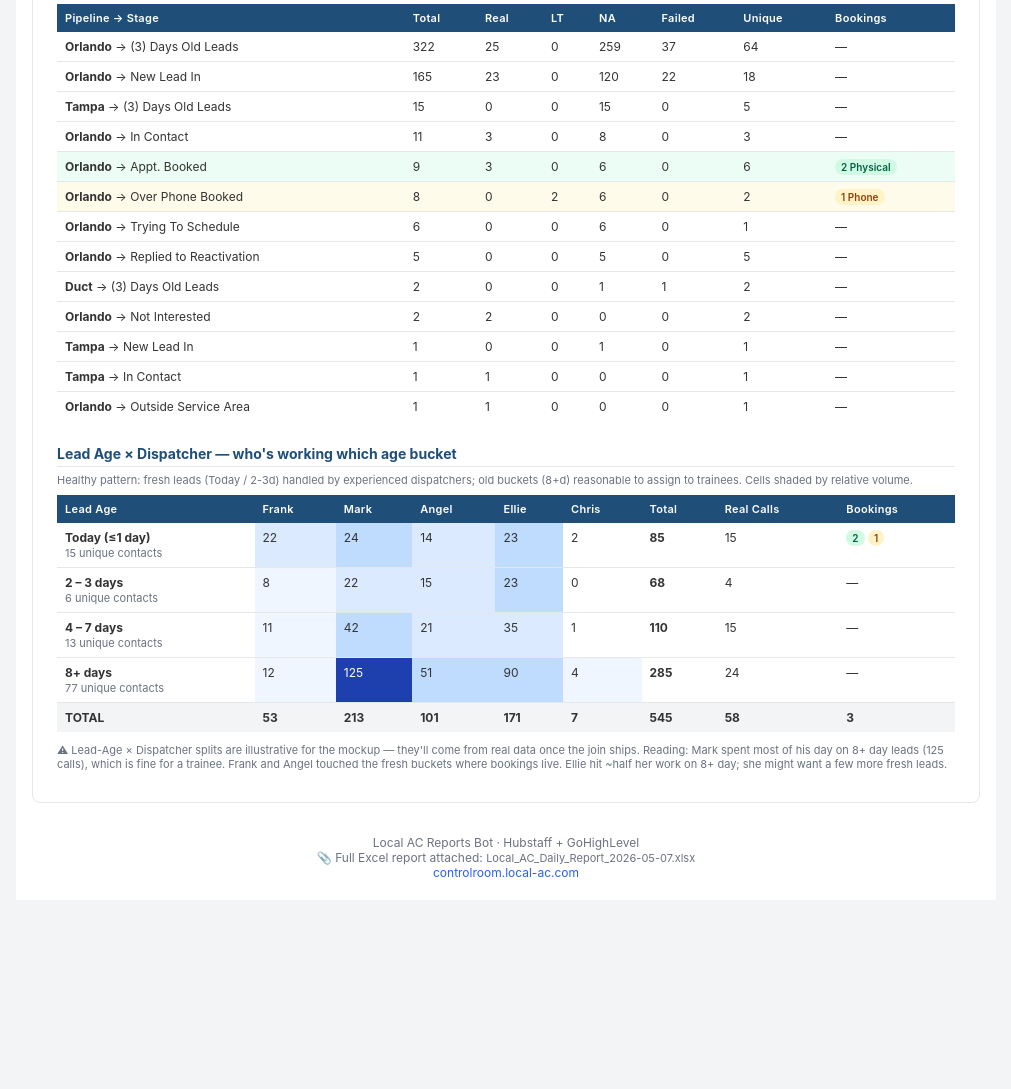
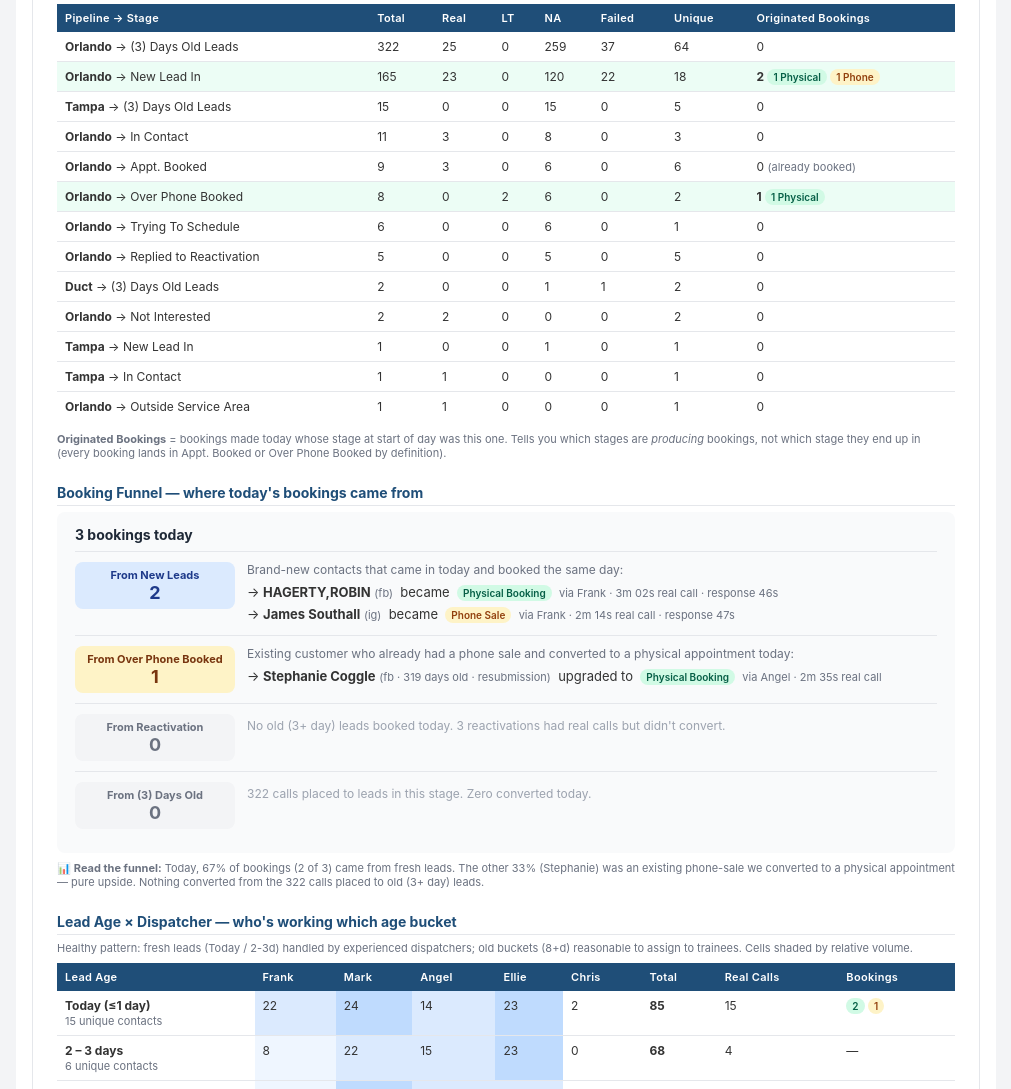
Before and after one commit to LocalAC100/local-ac-reports-bot, a website: page src/email-mockup.html in a window 1280 px wide. Shown: the part 4380-5469 px from the top of the page, without its empty margins (134-1145 px from the left). Before the commit the page ends 5280 px from the top, so only its background shows below. Drawn offline with Linux system fonts and the light colour scheme.

Commit message:
Mockup v5: Originated Bookings + Booking Funnel narrative

```diff
--- a/src/email-mockup.html
+++ b/src/email-mockup.html
@@ -322,24 +322,62 @@
     <h3 style="margin-top:24px">Stage breakdown — calls per pipeline-stage today</h3>
     <table>
       <thead>
-        <tr><th>Pipeline → Stage</th><th>Total</th><th>Real</th><th>LT</th><th>NA</th><th>Failed</th><th>Unique</th><th>Bookings</th></tr>
+        <tr><th>Pipeline → Stage</th><th>Total</th><th>Real</th><th>LT</th><th>NA</th><th>Failed</th><th>Unique</th><th>Originated Bookings</th></tr>
       </thead>
       <tbody>
-        <tr><td><b>Orlando</b> → (3) Days Old Leads</td><td>322</td><td>25</td><td>0</td><td>259</td><td>37</td><td>64</td><td>—</td></tr>
-        <tr><td><b>Orlando</b> → New Lead In</td><td>165</td><td>23</td><td>0</td><td>120</td><td>22</td><td>18</td><td>—</td></tr>
-        <tr><td><b>Tampa</b> → (3) Days Old Leads</td><td>15</td><td>0</td><td>0</td><td>15</td><td>0</td><td>5</td><td>—</td></tr>
-        <tr><td><b>Orlando</b> → In Contact</td><td>11</td><td>3</td><td>0</td><td>8</td><td>0</td><td>3</td><td>—</td></tr>
-        <tr style="background:#ecfdf5"><td><b>Orlando</b> → Appt. Booked</td><td>9</td><td>3</td><td>0</td><td>6</td><td>0</td><td>6</td><td><span class="pill-physical">2 Physical</span></td></tr>
-        <tr style="background:#fffbeb"><td><b>Orlando</b> → Over Phone Booked</td><td>8</td><td>0</td><td>2</td><td>6</td><td>0</td><td>2</td><td><span class="pill-phone">1 Phone</span></td></tr>
-        <tr><td><b>Orlando</b> → Trying To Schedule</td><td>6</td><td>0</td><td>0</td><td>6</td><td>0</td><td>1</td><td>—</td></tr>
-        <tr><td><b>Orlando</b> → Replied to Reactivation</td><td>5</td><td>0</td><td>0</td><td>5</td><td>0</td><td>5</td><td>—</td></tr>
-        <tr><td><b>Duct</b> → (3) Days Old Leads</td><td>2</td><td>0</td><td>0</td><td>1</td><td>1</td><td>2</td><td>—</td></tr>
-        <tr><td><b>Orlando</b> → Not Interested</td><td>2</td><td>2</td><td>0</td><td>0</td><td>0</td><td>2</td><td>—</td></tr>
-        <tr><td><b>Tampa</b> → New Lead In</td><td>1</td><td>0</td><td>0</td><td>1</td><td>0</td><td>1</td><td>—</td></tr>
-        <tr><td><b>Tampa</b> → In Contact</td><td>1</td><td>1</td><td>0</td><td>0</td><td>0</td><td>1</td><td>—</td></tr>
-        <tr><td><b>Orlando</b> → Outside Service Area</td><td>1</td><td>1</td><td>0</td><td>0</td><td>0</td><td>1</td><td>—</td></tr>
+        <tr><td><b>Orlando</b> → (3) Days Old Leads</td><td>322</td><td>25</td><td>0</td><td>259</td><td>37</td><td>64</td><td>0</td></tr>
+        <tr style="background:#ecfdf5"><td><b>Orlando</b> → New Lead In</td><td>165</td><td>23</td><td>0</td><td>120</td><td>22</td><td>18</td><td><b>2</b> <span class="pill-physical">1 Physical</span> <span class="pill-phone">1 Phone</span></td></tr>
+        <tr><td><b>Tampa</b> → (3) Days Old Leads</td><td>15</td><td>0</td><td>0</td><td>15</td><td>0</td><td>5</td><td>0</td></tr>
+        <tr><td><b>Orlando</b> → In Contact</td><td>11</td><td>3</td><td>0</td><td>8</td><td>0</td><td>3</td><td>0</td></tr>
+        <tr><td><b>Orlando</b> → Appt. Booked</td><td>9</td><td>3</td><td>0</td><td>6</td><td>0</td><td>6</td><td>0 <span class="small">(already booked)</span></td></tr>
+        <tr style="background:#ecfdf5"><td><b>Orlando</b> → Over Phone Booked</td><td>8</td><td>0</td><td>2</td><td>6</td><td>0</td><td>2</td><td><b>1</b> <span class="pill-physical">1 Physical</span></td></tr>
+        <tr><td><b>Orlando</b> → Trying To Schedule</td><td>6</td><td>0</td><td>0</td><td>6</td><td>0</td><td>1</td><td>0</td></tr>
+        <tr><td><b>Orlando</b> → Replied to Reactivation</td><td>5</td><td>0</td><td>0</td><td>5</td><td>0</td><td>5</td><td>0</td></tr>
+        <tr><td><b>Duct</b> → (3) Days Old Leads</td><td>2</td><td>0</td><td>0</td><td>1</td><td>1</td><td>2</td><td>0</td></tr>
+        <tr><td><b>Orlando</b> → Not Interested</td><td>2</td><td>2</td><td>0</td><td>0</td><td>0</td><td>2</td><td>0</td></tr>
+        <tr><td><b>Tampa</b> → New Lead In</td><td>1</td><td>0</td><td>0</td><td>1</td><td>0</td><td>1</td><td>0</td></tr>
+        <tr><td><b>Tampa</b> → In Contact</td><td>1</td><td>1</td><td>0</td><td>0</td><td>0</td><td>1</td><td>0</td></tr>
+        <tr><td><b>Orlando</b> → Outside Service Area</td><td>1</td><td>1</td><td>0</td><td>0</td><td>0</td><td>1</td><td>0</td></tr>
       </tbody>
     </table>
+    <p class="small"><b>Originated Bookings</b> = bookings made today whose stage at start of day was this one. Tells you which stages are <i>producing</i> bookings, not which stage they end up in (every booking lands in Appt. Booked or Over Phone Booked by definition).</p>
+
+    <!-- Booking Funnel narrative -->
+    <h3 style="margin-top:24px">Booking Funnel — where today's bookings came from</h3>
+    <div style="background:#f9fafb;border-radius:8px;padding:14px 18px">
+      <div style="font-size:14px;font-weight:700;color:#1f2937;margin-bottom:8px">3 bookings today</div>
+
+      <div style="display:flex;align-items:flex-start;gap:12px;padding:10px 0;border-top:1px solid #e5e7eb">
+        <div style="background:#dbeafe;color:#1e3a8a;font-weight:700;font-size:11px;padding:6px 10px;border-radius:8px;min-width:140px;text-align:center">From <b>New Leads</b><br><span style="font-size:18px">2</span></div>
+        <div style="flex:1">
+          <div style="font-size:12px;color:#6b7280;margin-bottom:4px">Brand-new contacts that came in today and booked the same day:</div>
+          <div style="font-size:13px;padding:3px 0">→ <b>HAGERTY,ROBIN</b> <span class="small">(fb)</span> &nbsp;became&nbsp; <span class="pill-physical">Physical Booking</span> &nbsp;<span class="small">via Frank · 3m 02s real call · response 46s</span></div>
+          <div style="font-size:13px;padding:3px 0">→ <b>James Southall</b> <span class="small">(ig)</span> &nbsp;became&nbsp; <span class="pill-phone">Phone Sale</span> &nbsp;<span class="small">via Frank · 2m 14s real call · response 47s</span></div>
+        </div>
+      </div>
+
+      <div style="display:flex;align-items:flex-start;gap:12px;padding:10px 0;border-top:1px solid #e5e7eb">
+        <div style="background:#fef3c7;color:#78350f;font-weight:700;font-size:11px;padding:6px 10px;border-radius:8px;min-width:140px;text-align:center">From <b>Over Phone Booked</b><br><span style="font-size:18px">1</span></div>
+        <div style="flex:1">
+          <div style="font-size:12px;color:#6b7280;margin-bottom:4px">Existing customer who already had a phone sale and converted to a physical appointment today:</div>
+          <div style="font-size:13px;padding:3px 0">→ <b>Stephanie Coggle</b> <span class="small">(fb · 319 days old · resubmission)</span> &nbsp;upgraded to&nbsp; <span class="pill-physical">Physical Booking</span> &nbsp;<span class="small">via Angel · 2m 35s real call</span></div>
+        </div>
+      </div>
+
+      <div style="display:flex;align-items:flex-start;gap:12px;padding:10px 0;border-top:1px solid #e5e7eb;color:#9ca3af">
+        <div style="background:#f3f4f6;color:#6b7280;font-weight:700;font-size:11px;padding:6px 10px;border-radius:8px;min-width:140px;text-align:center">From <b>Reactivation</b><br><span style="font-size:18px">0</span></div>
+        <div style="flex:1;font-size:13px">
+          <div style="font-size:12px;margin-top:4px">No old (3+ day) leads booked today. 3 reactivations had real calls but didn't convert.</div>
+        </div>
+      </div>
+
+      <div style="display:flex;align-items:flex-start;gap:12px;padding:10px 0;border-top:1px solid #e5e7eb;color:#9ca3af">
+        <div style="background:#f3f4f6;color:#6b7280;font-weight:700;font-size:11px;padding:6px 10px;border-radius:8px;min-width:140px;text-align:center">From <b>(3) Days Old</b><br><span style="font-size:18px">0</span></div>
+        <div style="flex:1;font-size:12px;margin-top:4px">322 calls placed to leads in this stage. Zero converted today.</div>
+      </div>
+    </div>
+    <p class="small" style="margin-top:8px">📊 <b>Read the funnel:</b> Today, 67% of bookings (2 of 3) came from fresh leads. The other 33% (Stephanie) was an existing phone-sale we converted to a physical appointment — pure upside. Nothing converted from the 322 calls placed to old (3+ day) leads.</p>
+
 
     <!-- Lead Age × Dispatcher matrix -->
     <h3 style="margin-top:24px">Lead Age × Dispatcher — who's working which age bucket</h3>
```
